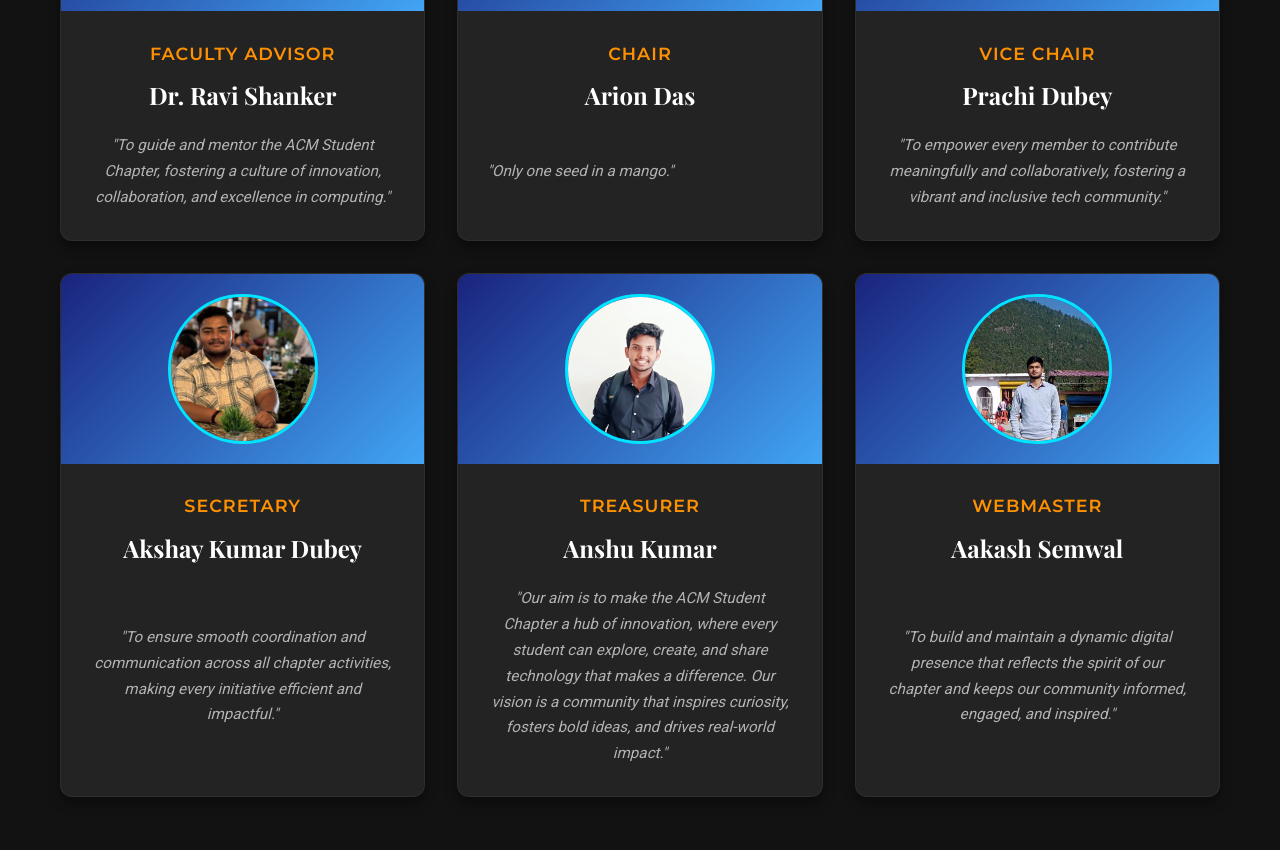
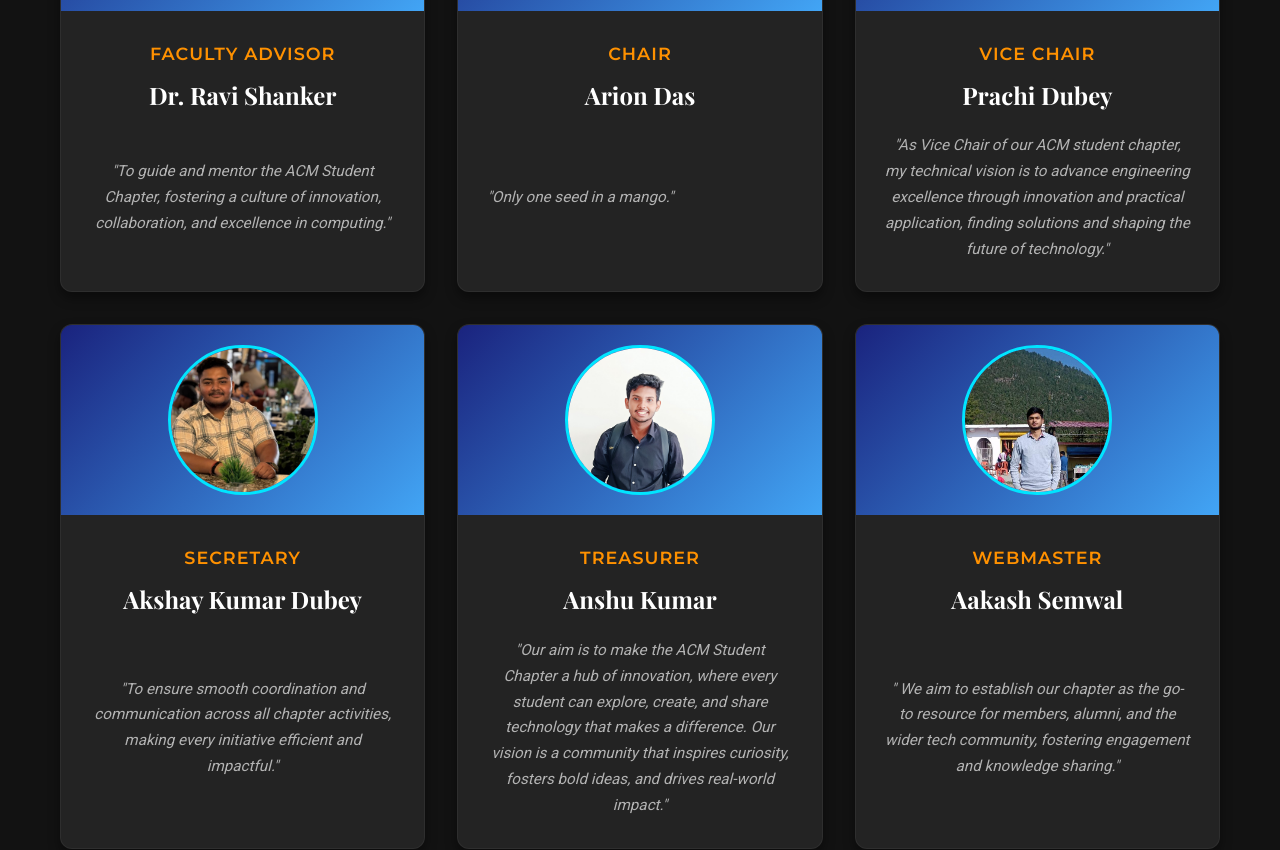
Before and after one commit to Mohitgit22/ACM, a React (Vite) app in the folder frontend/: page / in a window 1280 px wide. Shown: the part 560-1410 px from the top of the page. Built offline with nearby package versions, Linux system fonts and the light colour scheme.

Commit message:
Added vision

```diff
--- a/frontend/src/App.jsx
+++ b/frontend/src/App.jsx
@@ -33,7 +33,7 @@ function App() {
     {
       post: 'Vice Chair',
       name: 'Prachi Dubey',
-      vision: 'To empower every member to contribute meaningfully and collaboratively, fostering a vibrant and inclusive tech community.',
+      vision: 'As Vice Chair of our ACM student chapter, my technical vision is to advance engineering excellence through innovation and practical application, finding solutions and shaping the future of technology.',
       imageUrl: prachiKumari
     },
     {
@@ -51,10 +51,14 @@ function App() {
     {
       post: 'Webmaster',
       name: 'Aakash Semwal',
-      vision: 'To build and maintain a dynamic digital presence that reflects the spirit of our chapter and keeps our community informed, engaged, and inspired.',
+      vision:
+      ' We aim to establish our chapter as the go-to resource for members, alumni, and the wider tech community, fostering engagement and knowledge sharing.',
       imageUrl: aakashSemwal
     }
   ];
+
+
+
 
   const otherMembers = [
     'Mohit Verma', 'Sahil Raj', 'Sahil Aggarwal',
```
